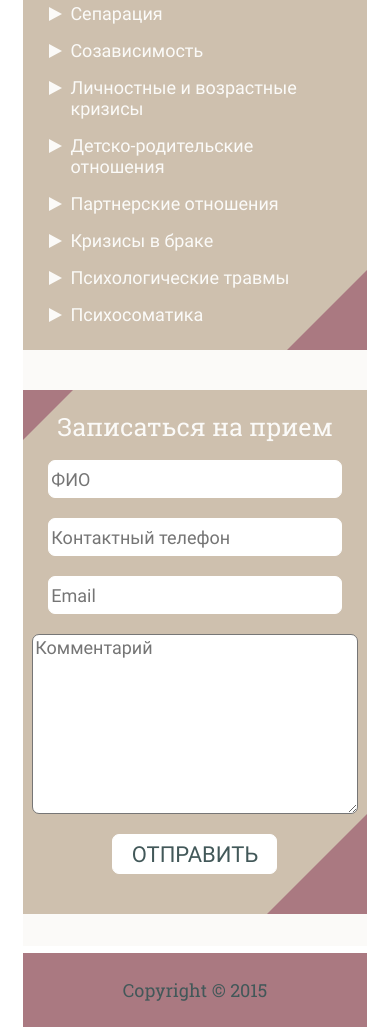
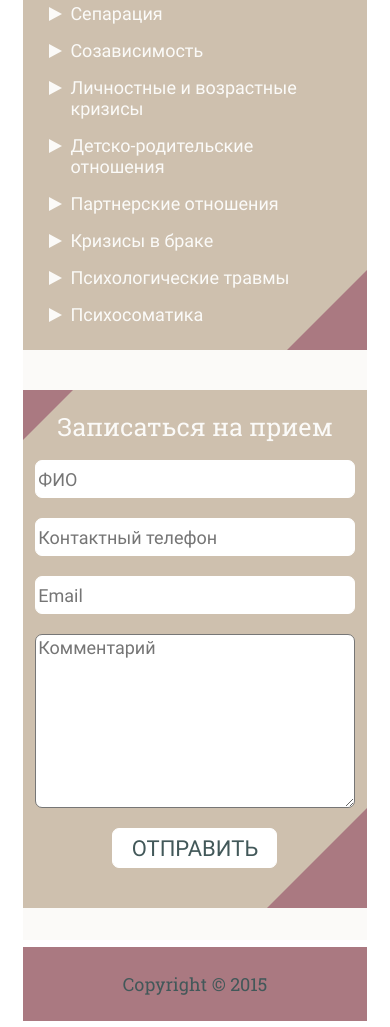
Before and after one commit to MaKTD/MaKTD.github.io, a plain HTML site: page index.html in a window 390 px wide. Shown: the part 999-2026 px from the top of the page. Drawn offline with Linux system fonts and the light colour scheme.

Commit message:
Update styles.css

```diff
--- a/css/styles.css
+++ b/css/styles.css
@@ -497,11 +497,12 @@
 	}
 	.main-form input {
 		box-sizing: border-box;
-    	width: 90%;
+    	width: 98%;
     	height: 38px;
     	font: 18px 'roboto-regular';
 	}
 	.main-form textarea {
+		box-sizing: border-box;
 		width: 98%;
 		font: 18px 'roboto-regular';
 	}
```
